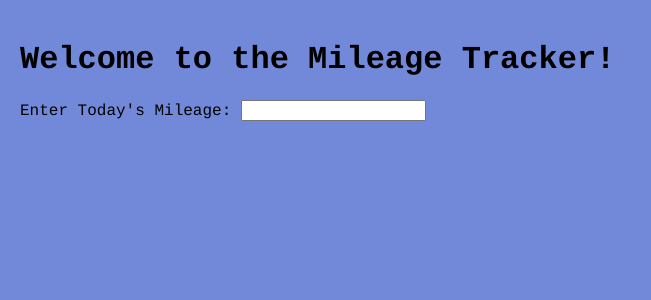
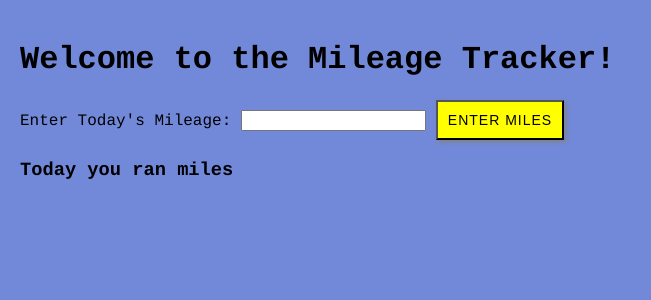
Before and after one commit to edawson1980/react-mileage-tracker, a React (Create React App) app: page / in a window 1280 px wide. Shown: the top 300 px of the page, without its empty margins (0-651 px from the left). Built offline with nearby package versions, Linux system fonts and the light colour scheme.

Commit message:
WIP enterMiles handler

```diff
--- a/src/App.css
+++ b/src/App.css
@@ -14,3 +14,13 @@
 .main{
   padding: 20px;
 }
+
+.daily-submit{
+  margin-left: 10px;
+  padding: 10px;
+  font-size: 14px;
+  text-transform: uppercase;
+  letter-spacing: 1px;
+  background-color: yellow;
+  box-shadow: 2px 2px 5px gray;
+}
--- a/src/NewApp.js
+++ b/src/NewApp.js
@@ -4,6 +4,21 @@ import './App.css';
 class TrackerDashboard extends Component {
   state = {
     miles: [],
+  };
+
+  handleEnterMiles = (m) =>{
+    console.log('this is working')
+    this.addMiles(m);
+  };
+
+  addMiles = (m) => {
+    this.setState({
+      miles: this.state.miles.map((mile) => {
+        return Object.assign({}, mile, {
+          miles: mile + 1,
+        })
+      })
+    });
   }
 
   render(){
@@ -14,7 +29,8 @@ class TrackerDashboard extends Component {
       </div>
       <div className='daily'>
         <DailyTracker
-          miles = {this.props.miles}
+          miles = {this.state.miles}
+          onEnterMiles = {this.handleEnterMiles}
         />
       </div>
     </div>
@@ -23,13 +39,27 @@ class TrackerDashboard extends Component {
 }
 
 class DailyTracker extends Component{
+  handleEnterMiles = () => {
+    this.props.onEnterMiles();
+  }
   render(){
     return(
       <div className='tracker'>
         <form>
           <label>Enter Today's Mileage: </label>
           <input type='text' defaultValue={this.props.miles} />
+          <button
+            className='daily-submit'
+            onClick={this.handleEnterMiles}
+          >
+            Enter Miles
+          </button>
         </form>
+        <div className='total'>
+          <h3>
+            Today you ran {this.onClick} miles
+          </h3>
+        </div>
       </div>
     )
   }
```
